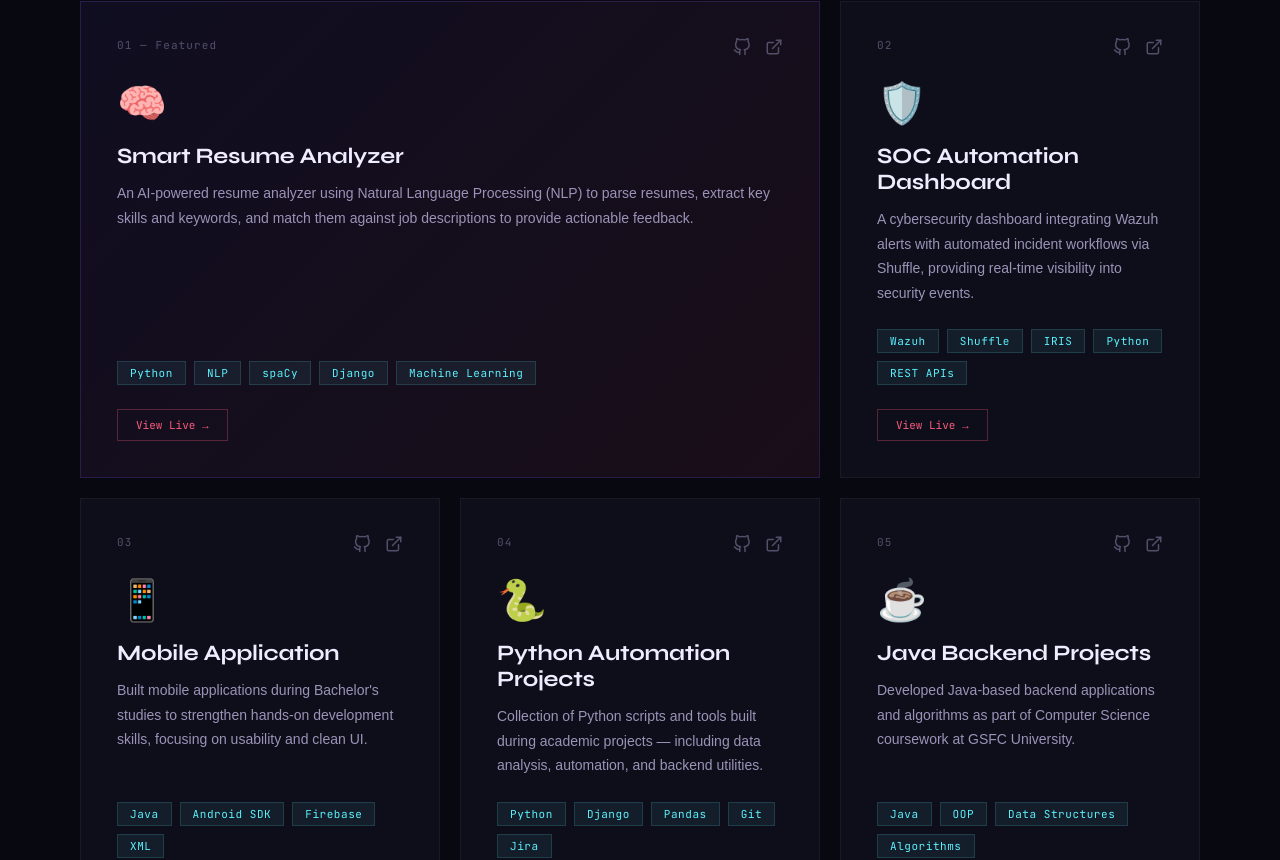
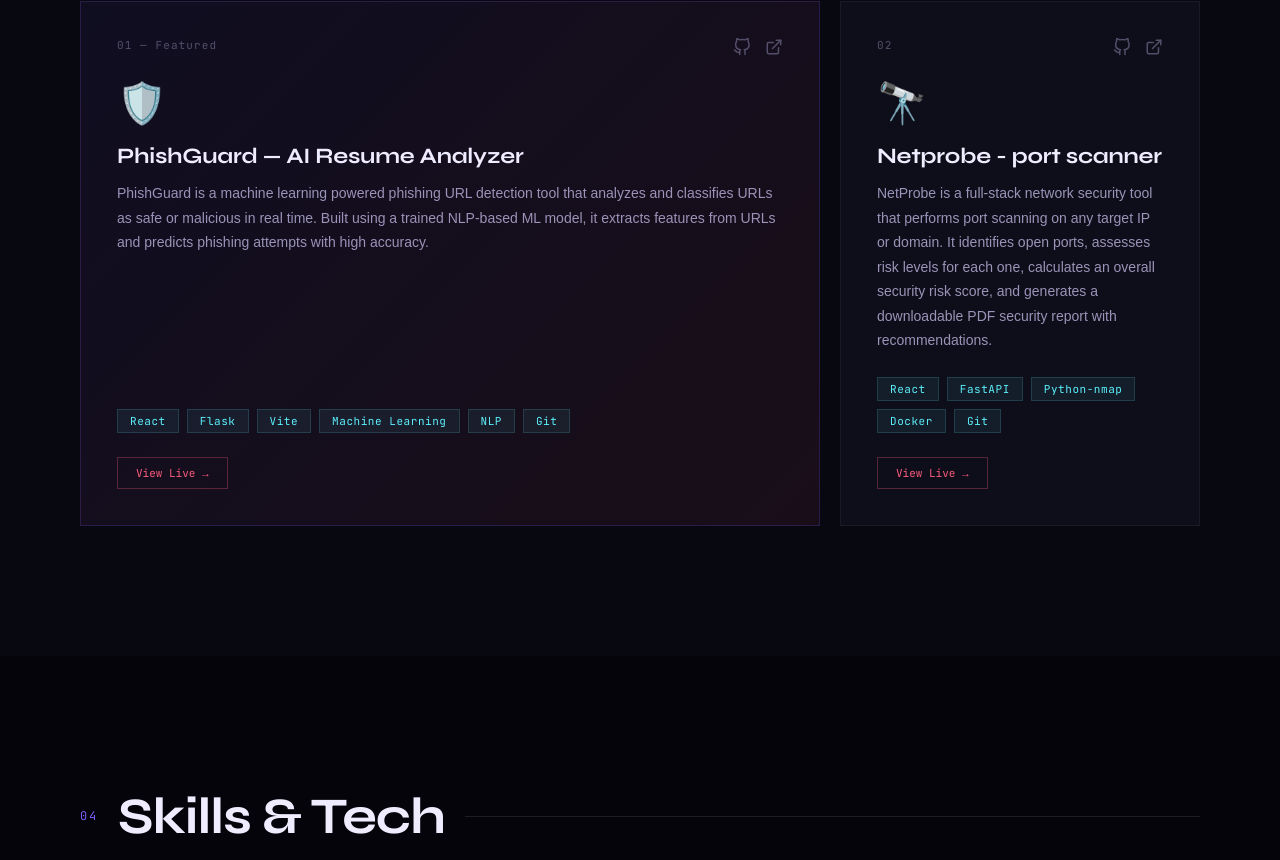
Before and after one commit to manches3003/Portfolio, a React (Vite) app: page / in a window 1280 px wide. Shown: the part 3640-4500 px from the top of the page. Built offline with nearby package versions, Linux system fonts and the light colour scheme; a web font is replaced by a local one.

Commit message:
chaning the projects and chaning the portfolio

```diff
--- a/src/data/portfolioData.js
+++ b/src/data/portfolioData.js
@@ -103,57 +103,24 @@ export const projects = [
   {
     num: "01",
     featured: true,
-    emoji: "🧠",
-    title: "Smart Resume Analyzer",
+    emoji: "🛡️",
+    title: "PhishGuard — AI Resume Analyzer",
     description:
-      "An AI-powered resume analyzer using Natural Language Processing (NLP) to parse resumes, extract key skills and keywords, and match them against job descriptions to provide actionable feedback.",
-    tech: ["Python", "NLP", "spaCy", "Django", "Machine Learning"],
-    github: "https://github.com/keshavkansara",
-    live: "#",
+      "PhishGuard is a machine learning powered phishing URL detection tool that analyzes and classifies URLs as safe or malicious in real time. Built using a trained NLP-based ML model, it extracts features from URLs and predicts phishing attempts with high accuracy.",
+    tech: ["React", "Flask", "Vite", "Machine Learning", "NLP", "Git"],
+    github: "https://github.com/manches3003/phishguard",
+    live: "https://phishing-detector-ten.vercel.app/",
   },
   {
     num: "02",
     featured: false,
-    emoji: "🛡️",
-    title: "SOC Automation Dashboard",
+    emoji: "🔭",
+    title: "Netprobe - port scanner",
     description:
-      "A cybersecurity dashboard integrating Wazuh alerts with automated incident workflows via Shuffle, providing real-time visibility into security events.",
-    tech: ["Wazuh", "Shuffle", "IRIS", "Python", "REST APIs"],
-    github: "https://github.com/keshavkansara",
-    live: "#",
-  },
-  {
-    num: "03",
-    featured: false,
-    emoji: "📱",
-    title: "Mobile Application",
-    description:
-      "Built mobile applications during Bachelor's studies to strengthen hands-on development skills, focusing on usability and clean UI.",
-    tech: ["Java", "Android SDK", "Firebase", "XML"],
-    github: "https://github.com/keshavkansara",
-    live: "#",
-  },
-  {
-    num: "04",
-    featured: false,
-    emoji: "🐍",
-    title: "Python Automation Projects",
-    description:
-      "Collection of Python scripts and tools built during academic projects — including data analysis, automation, and backend utilities.",
-    tech: ["Python", "Django", "Pandas", "Git", "Jira"],
-    github: "https://github.com/keshavkansara",
-    live: "#",
-  },
-  {
-    num: "05",
-    featured: false,
-    emoji: "☕",
-    title: "Java Backend Projects",
-    description:
-      "Developed Java-based backend applications and algorithms as part of Computer Science coursework at GSFC University.",
-    tech: ["Java", "OOP", "Data Structures", "Algorithms"],
-    github: "https://github.com/keshavkansara",
-    live: "#",
+      "NetProbe is a full-stack network security tool that performs port scanning on any target IP or domain. It identifies open ports, assesses risk levels for each one, calculates an overall security risk score, and generates a downloadable PDF security report with recommendations.",
+    tech: ["React", "FastAPI", "Python-nmap", "Docker", "Git"],
+    github: "https://github.com/manches3003/netprobe-port-scanner",
+    live: "https://netprobe-port-scanner.netlify.app/",
   },
 ];
 
```
